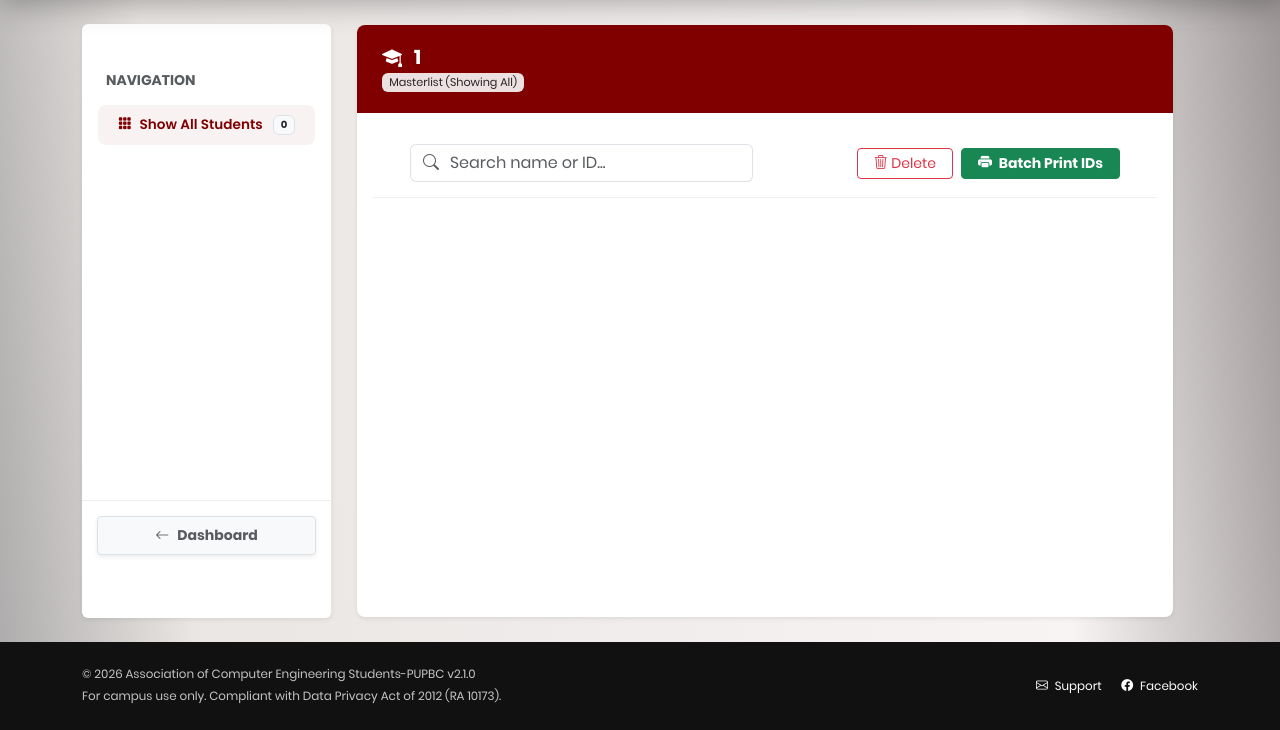
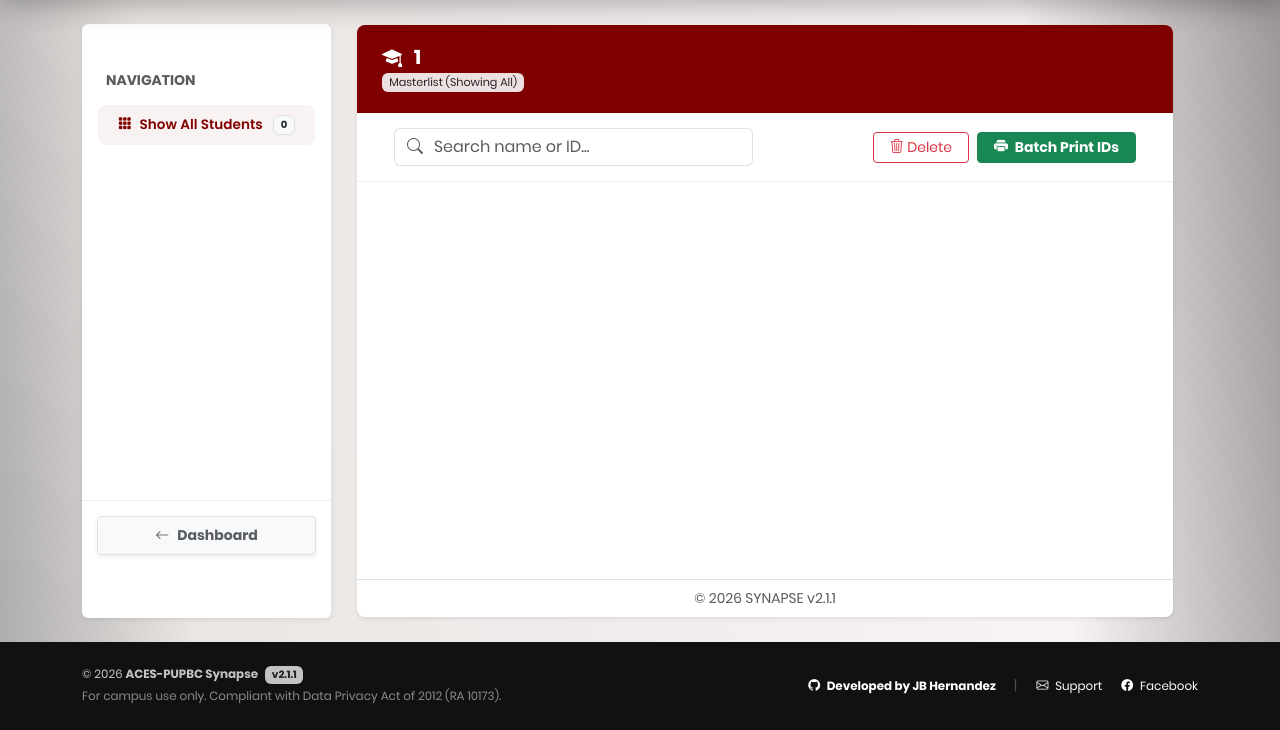
Before and after one commit to JOBIJEEEB/pupbc_synapse, a Flask app: page /admin/course/1 in a window 1280 px wide. Shown: the part 70-800 px from the top of the page. Run offline with Flask 3, Linux system fonts and the light colour scheme; the visitor is signed in with stand-in values (Sample User, id 1); some libraries are stand-ins or nearby versions.

Commit message:
v2.1.1: UI polish, footer updates, and scroll fixes
- UI Polish: Updated footers
- Layout Fix: Fixed table scrolling issue in course view using strict flexbox constraints.
- Database: Updated population script to match section formats and added auto-wipe.
- Bugfix: Fixed header background disappearing after delete actions.

```diff
--- a/app/templates/admin/course_view.html
+++ b/app/templates/admin/course_view.html
@@ -13,6 +13,7 @@
         src: url("{{ url_for('static', filename='fonts/Poppins-Bold.ttf') }}") format('truetype');
         font-weight: bold;
     }
+
     html, body {
         height: 100vh;
         margin: 0;
@@ -20,11 +21,14 @@
         font-family: 'Poppins', sans-serif;
         background: linear-gradient(85deg,rgb(172, 170, 170) 0%, rgb(233, 230, 227) 15%, rgb(241, 237, 237) 50%, rgb(248, 244, 244) 80%, rgb(155, 149, 149) 100%);
     }
+
     .dashboard-wrapper {
         display: flex;
         height: calc(100vh - 70px);
         width: 100%;
+        overflow: hidden;
     }
+
     .sidebar-container {
         width: 250px;
         flex-shrink: 0;
@@ -35,10 +39,12 @@
         z-index: 10;
         padding: 20px 0 0 0;
     }
+
     .sidebar-nav-content {
         flex-grow: 1;
         overflow-y: auto;
     }
+
     .nav-year-header {
         font-size: 0.7rem;
         text-transform: uppercase;
@@ -47,6 +53,7 @@
         font-weight: 800;
         padding: 15px 20px 5px 20px;
     }
+
     .nav-section-btn {
         display: flex;
         align-items: center;
@@ -60,11 +67,19 @@
         transition: all 0.2s ease;
         cursor: pointer;
     }
+
     .nav-section-btn:hover, .nav-section-btn.active {
         background: rgba(128, 0, 0, 0.05);
         color: #800000;
         font-weight: 600;
     }
+
+    .sidebar-footer {
+        padding: 15px;
+        border-top: 1px solid #eee;
+        background: #fff;
+    }
+
     .main-content {
         flex-grow: 1;
         display: flex;
@@ -73,6 +88,7 @@
         overflow: hidden;
         padding: 25px;
     }
+
     .card {
         border: none;
         border-radius: 8px;
@@ -84,7 +100,9 @@
         overflow: hidden;
         background: #fff;
     }
+
     .card-header {
+        flex-shrink: 0;
         {% if org and org.header_bg_filename %}
             background-image: url("{{ url_for('static', filename='img/orgs/' + org.header_bg_filename) }}");
             background-size: cover;
@@ -95,10 +113,36 @@
         border-bottom: none;
         padding: 20px 25px;
     }
+
+    .card-body {
+        flex-grow: 1;
+        display: flex;
+        flex-direction: column;
+        padding: 0;
+        overflow: hidden;
+        height: 100%;
+    }
+
+    #bulkForm {
+        display: flex;
+        flex-direction: column;
+        height: 100%;
+        overflow: hidden;
+    }
+
+    .action-bar {
+        background: #fff;
+        padding: 15px 25px;
+        border-bottom: 1px solid #eee;
+        flex-shrink: 0;
+    }
+
     .table-scroll-wrapper {
         flex-grow: 1;
         overflow-y: auto;
+        height: 0px;
     }
+
     .group-header th {
         font-size: 0.75rem !important;
         font-weight: 700;
@@ -107,18 +151,18 @@
         color: #888;
         background-color: #fff;
         border-bottom: 1px solid #eee;
+        position: sticky;
+        top: 0;
+        z-index: 5;
     }
-
-    .action-bar {
-        background: #fff;
-        padding: 15px 25px;
-        border-bottom: 1px solid #eee;
+    div:where(.swal2-container) .swal2-popup {
+        font-family: 'Poppins', sans-serif !important;
+        border-radius: 15px !important;
+        border-top: 5px solid #800000;
     }
-
-    .sidebar-footer {
-        padding: 15px;
-        border-top: 1px solid #eee;
-        background: #fff;
+    div:where(.swal2-container) .swal2-title {
+        color: #800000 !important;
+        font-weight: 700 !important;
     }
 </style>
 
@@ -167,7 +211,7 @@
             </div>
 
             <div class="card-body">
-                <form action="{{ url_for('admin.batch_print') }}" method="POST" target="_blank" id="bulkForm" class="d-flex flex-column h-100">
+                <form action="{{ url_for('admin.batch_print') }}" method="POST" target="_blank" id="bulkForm">
                     <input type="hidden" name="csrf_token" value="{{ csrf_token() }}">
 
                     <div class="action-bar row align-items-center m-0">
@@ -253,6 +297,10 @@
                         </table>
                     </div>
                 </form>
+
+                <div class="text-center py-2 text-muted small border-top" style="flex-shrink: 0;">
+                     &copy; {{ now.year }} SYNAPSE v2.1.1
+                </div>
             </div>
         </div>
     </div>
--- a/app/templates/base.html
+++ b/app/templates/base.html
@@ -189,13 +189,31 @@
     <footer class="footer py-4 mt-auto">
         <div class="container text-center text-md-start">
             <div class="row align-items-center">
+
                 <div class="col-md-6 text-muted small">
-                    <p class="mb-1 text-white opacity-75">&copy; {{ now.year if now else 2026 }} Association of Computer Engineering Students-PUPBC v2.1.0</p>
-                    <p class="mb-0 text-white opacity-75">For campus use only. Compliant with Data Privacy Act of 2012 (RA 10173).</p>
+                    <p class="mb-1 text-white opacity-75">
+                        &copy; {{ now.year if now else 2026 }} <strong>ACES-PUPBC Synapse</strong>
+                        <span class="badge bg-white text-dark ms-1" style="font-size: 0.65rem;">v2.1.1</span>
+                    </p>
+                    <p class="mb-0 text-white opacity-50">
+                        For campus use only. Compliant with Data Privacy Act of 2012 (RA 10173).
+                    </p>
                 </div>
+
                 <div class="col-md-6 text-md-end mt-3 mt-md-0">
-                    <a href="mailto:acesorganization2022@gmail.com" class="text-white small me-3"><i class="bi bi-envelope me-1"></i> Support</a>
-                    <a href="https://www.facebook.com/acespupbc" target="_blank" class="text-white small"><i class="bi bi-facebook me-1"></i> Facebook</a>
+
+                    <a href="https://github.com/JOBIJEEEB" target="_blank" class="text-white small me-3 text-decoration-none fw-bold">
+                        <i class="bi bi-github me-1"></i> Developed by JB Hernandez
+                    </a>
+
+                    <span class="text-white opacity-25 me-3">|</span>
+
+                    <a href="mailto:acesorganization2022@gmail.com" class="text-white small me-3 text-decoration-none opacity-100 hover-opacity-75">
+                        <i class="bi bi-envelope me-1"></i> Support
+                    </a>
+                    <a href="https://www.facebook.com/acespupbc" target="_blank" class="text-white small text-decoration-none opacity-100 hover-opacity-75">
+                        <i class="bi bi-facebook me-1"></i> Facebook
+                    </a>
                 </div>
             </div>
         </div>
```
Also changed, not shown: app/templates/index.html (+29 -3 lines), populate.py (added, +100 -0 lines).
